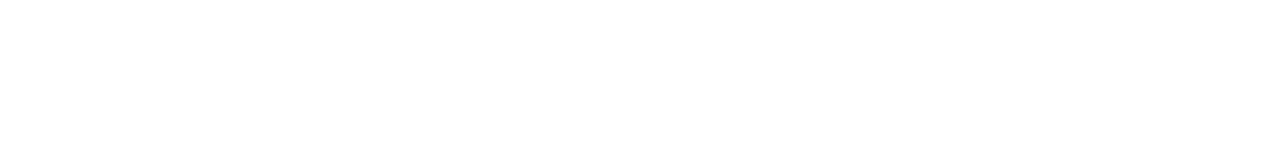
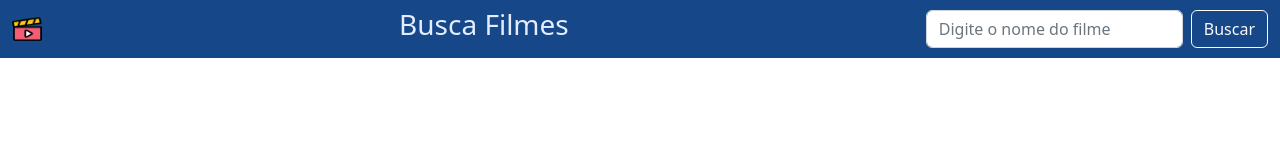
Before and after one commit to pedrogodri/Site-Busca-Filme, a plain HTML site: page index.html in a window 1280 px wide. Drawn offline with nearby package versions, Linux system fonts and the light colour scheme.

Commit message:
Commit - Adicionado NavBar

```diff
--- a/_css/style.css
+++ b/_css/style.css
@@ -1 +1,12 @@
 @charset "UTF-8";
+
+/* Header */
+#titulo {
+    color: #e4ecff;
+    text-align: center;
+}
+
+/* Personalização Bootstrap */
+.bg-gray {
+    background-color: #164789;
+}
--- a/index.html
+++ b/index.html
@@ -13,7 +13,24 @@
 </head>
 
 <body>
+    <header>
+        <nav class="navbar bg-gray">
+            <div class="container-fluid">
+                <img src="./_favicons/icon.png" alt="Logo" width="30" height="24" class="d-inline-block align-text-top">
+                <h3 id="titulo">Busca Filmes</h3>
+                <form id="formulario" class="d-flex" role="search">
+                    <input id="pesquisar" class="form-control me-2" type="search" placeholder="Digite o nome do filme" aria-label="Search">
+                    <span class="input-group-btn">
+                        <button class="btn btn-outline-light" type="submit">Buscar</button>
+                    </span>
+                </form>
+            </div>
+        </nav>
+    </header>
 
+    <div class="container">
+        <div class="row" id="filmes"></div>
+    </div>
 
 
     <!-- JQuery -->
```
